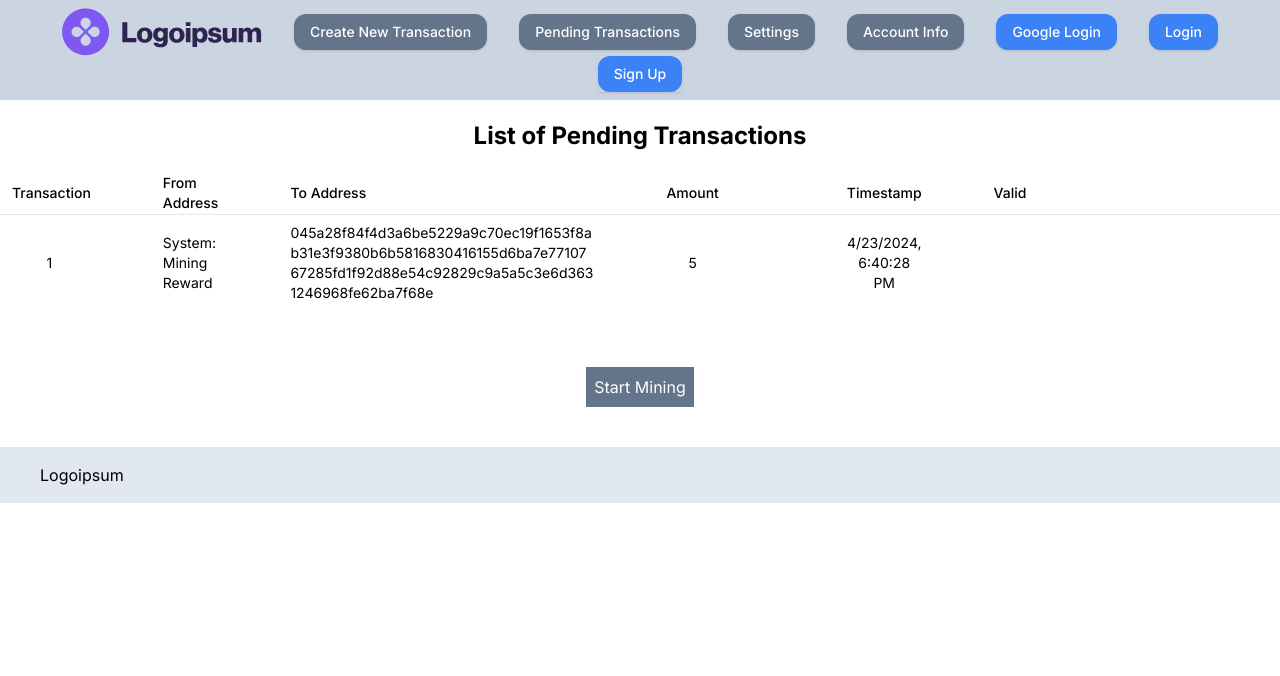
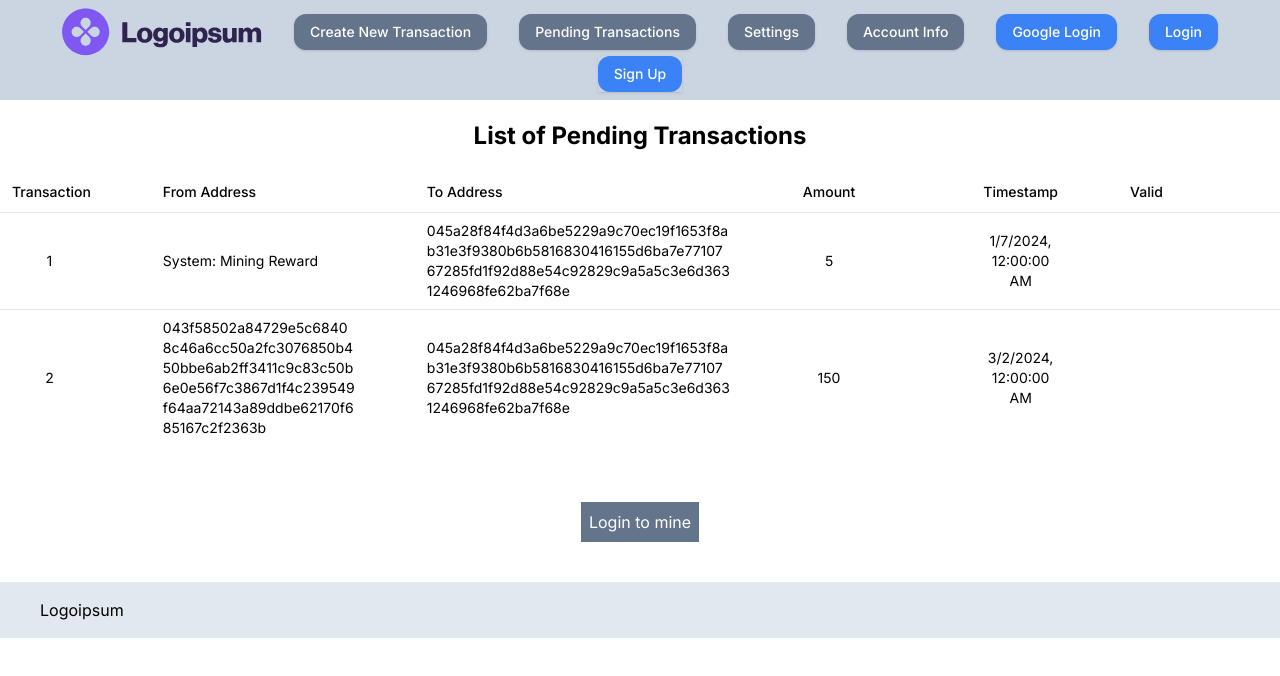
Before and after one commit to crooks-s/malt-coin, a Next.js app: page /transactions/pending in a window 1280 px wide. Shown: the top 676 px of the page. Built offline with nearby package versions, Linux system fonts and the light colour scheme; no server answers.

Commit message:
fix transaction updates, fix protected pages

```diff
--- a/app/login/page.jsx
+++ b/app/login/page.jsx
@@ -13,14 +13,15 @@ const LoginPage = () => {
 
   const handleSubmit = (e) => {
     e.preventDefault();
-    const user = users.find((user) => user.username === username);
+
+    const user = users.find((user) => user.username === username.trim());
 
     if (!user || user.password !== password) {
       setErrors(["Invalid username or password"]);
       return;
     }
 
-    if (username === user.username && password === user.password) {
+    if (username.trim() === user.username && password === user.password) {
       useLoginStore.setState({ isLoggedIn: true });
       useLoginStore.setState({ user });
       alert("Login successful");
--- a/app/signup/page.jsx
+++ b/app/signup/page.jsx
@@ -2,7 +2,7 @@
 import React from "react";
 import { useForm } from "react-hook-form";
 import { Button } from "@/components/ui/button";
-import users from "@/bc-instance/users/data";
+import users from "@/bc-instance/data";
 
 const SignUp = () => {
   const idCounter = users.length + 1;
--- a/app/transactions/create/page.jsx
+++ b/app/transactions/create/page.jsx
@@ -14,6 +14,8 @@ const CreateTransaction = () => {
   const [otherUsers, setOtherUsers] = useState([]);
   const [balance, setBalance] = useState(0);
   const [selectedRecipient, setSelectedRecipient] = useState("");
+  const [senderAddress, setSenderAddress] = useState("");
+  const [amount, setAmount] = useState(0);
 
   const handleRecipientChange = (e) => {
     setSelectedRecipient(e.target.value);
@@ -21,6 +23,7 @@ const CreateTransaction = () => {
 
   useEffect(() => {
     if (user) {
+      setSenderAddress(user.publicKey); // get sender address
       setOtherUsers(users.filter((u) => u.username !== user.username)); // get other users
       setBalance(blockchainInstance.getBalanceOfAddress(user.publicKey)); // get balance
     }
@@ -28,15 +31,12 @@ const CreateTransaction = () => {
 
   const handleSubmit = (e) => {
     e.preventDefault();
-    const senderAddress = e.target[0].value;
-    const recipientAddress = e.target[1].value;
-    const amount = e.target[2].value;
 
-    if (!senderAddress || !recipientAddress || !amount) {
+    if (!senderAddress || !selectedRecipient || !amount) {
       e.preventDefault();
       alert("Please fill in all fields");
       return;
-    } else if (amount > user.maltBalance) {
+    } else if (amount > balance) {
       e.preventDefault();
       alert("Insufficient balance");
       return;
@@ -46,21 +46,14 @@ const CreateTransaction = () => {
       return;
     }
 
-    // for testing purposes. this should be removed and changed to the current date
-    let date = new Date(2024, 2, 2);
-    let ms = date.getTime();
-
     const tx = new Transaction(
       senderAddress,
-      recipientAddress,
+      selectedRecipient,
       amount,
-      ms // temp date for testing
+      new Date().toLocaleString()
     );
-    tx.signTransaction(user.keyObj); // temp using first key
+    tx.signTransaction(user.keyObj);
     blockchainInstance.addTransaction(tx);
-    e.target[1].value = "";
-    e.target[2].value = "";
-    user.maltBalance -= amount;
     alert("Transaction created");
     router.push("/transactions/pending");
   };
@@ -115,8 +108,10 @@ const CreateTransaction = () => {
               <input
                 className="border border-gray-300 rounded-md p-2"
                 type="number"
+                value={amount}
+                onChange={(e) => setAmount(e.target.value)}
                 min="0"
-                max={user.maltWallet}
+                max={balance}
                 placeholder="Amount"
               />
             </div>
--- a/app/transactions/pending/page.jsx
+++ b/app/transactions/pending/page.jsx
@@ -1,15 +1,17 @@
 "use client";
 
 import TableWrapper from "@/components/transactions/table-wrapper";
-import { blockchainInstance, walletKeys } from "@/bc-instance/data";
+import { blockchainInstance } from "@/bc-instance/data";
 import { useRouter } from "next/navigation";
+import { useLoginStore } from "@/store";
 
 const PendingTransactionsPage = () => {
   const router = useRouter();
+  const isLoggedIn = useLoginStore((state) => state.isLoggedIn);
 
   const handleSubmit = (e) => {
     e.preventDefault();
-    blockchainInstance.minePendingTransactions(walletKeys[0].publicKey);
+    blockchainInstance.minePendingTransactions(user.publicKey);
     router.push("/");
     alert("Mining successful");
   };
@@ -18,12 +20,21 @@ const PendingTransactionsPage = () => {
     <>
       <TableWrapper transactions={blockchainInstance.pendingTransactions} />
       <div className="flex items-center justify-center pb-10 pt-14">
+        {isLoggedIn ? (
+          <button
+            onClick={handleSubmit}
+            className="bg-slate-500 text-white p-2 rounded-md "
+          >
+            Start Mining
+          </button>
+        ) :
         <button
-          onClick={handleSubmit}
-          className="bg-slate-500 text-white p-2 rounded-md "
-        >
-          Start Mining
-        </button>
+        onClick={handleSubmit}
+        className="bg-slate-500 text-white p-2 rounded-md cursor-not-allowed "
+        disabled={true}
+      >
+        Login to mine
+      </button>}
       </div>
     </>
   );
--- a/bc-instance/blockchain.js
+++ b/bc-instance/blockchain.js
@@ -101,13 +101,26 @@ class Blockchain {
   }
 
   distributeInitalSupply(address1, address2, address3) {
-    const date = new Date(2024, 0, 1);
-    const ms = date.getTime();
-    const tx1 = new Transaction("Initial distribution", address1, 1000, ms);
+    const tx1 = new Transaction(
+      "Initial distribution",
+      address1,
+      1000,
+      new Date(2024, 0, 1).getTime()
+    );
     this.pendingTransactions.push(tx1);
-    const tx2 = new Transaction("Initial distribution", address2, 2000, ms);
+    const tx2 = new Transaction(
+      "Initial distribution",
+      address2,
+      2000,
+      new Date(2024, 0, 1).getTime()
+    );
     this.pendingTransactions.push(tx2);
-    const tx3 = new Transaction("Initial distribution", address3, 1500, ms);
+    const tx3 = new Transaction(
+      "Initial distribution",
+      address3,
+      1500,
+      new Date(2024, 0, 1).getTime()
+    );
     this.pendingTransactions.push(tx3);
     this.totalSupply -= 4500;
   }
@@ -116,11 +129,12 @@ class Blockchain {
     return this.chain[this.chain.length - 1];
   }
 
-  minePendingTransactions(miningRewardAddress) {
-    const date = new Date(2024, 2, 1);
-    const ms = date.getTime();
+  minePendingTransactions(
+    miningRewardAddress,
+    timestamp = new Date().getTime()
+  ) {
     let block = new Block(
-      ms,
+      timestamp,
       this.pendingTransactions,
       this.getLatestBlock().hash
     );
@@ -129,7 +143,7 @@ class Blockchain {
 
     // pend the mining reward for the next miner
     this.pendingTransactions = [
-      new Transaction(null, miningRewardAddress, this.miningReward, ms),
+      new Transaction(null, miningRewardAddress, this.miningReward, timestamp),
     ];
   }
 
@@ -159,9 +173,16 @@ class Blockchain {
         }
       }
     }
+    for (const transaction of this.pendingTransactions) {
+      if (transaction.fromAddress === address) {
+        balance -= transaction.amount;
+        // if (transaction.toAddress === address) {
+        //   balance += transaction.amount;
+        // }
+      }
+    }
     return balance;
   }
-
 
   isChainValid() {
     for (let i = 1; i < this.chain.length; i++) {
--- a/bc-instance/data.js
+++ b/bc-instance/data.js
@@ -67,34 +67,74 @@ blockchainInstance.distributeInitalSupply(
 
 // Create some transactions
 // block 1
-let date = new Date(2024, 0, 2);
-let ms = date.getTime();
-const tx1 = new Transaction(users[0].publicKey, users[1].publicKey, 200, ms);
+const tx1 = new Transaction(
+  users[0].publicKey,
+  users[1].publicKey,
+  200,
+  new Date(2024, 0, 2).getTime()
+);
 tx1.signTransaction(users[0].keyObj);
 blockchainInstance.addTransaction(tx1);
-const tx1_2 = new Transaction(users[0].publicKey, users[2].publicKey, 50, ms);
+
+const tx1_2 = new Transaction(
+  users[0].publicKey,
+  users[2].publicKey,
+  50,
+  new Date(2024, 0, 2).getTime()
+);
 tx1_2.signTransaction(users[0].keyObj);
 blockchainInstance.addTransaction(tx1_2);
-blockchainInstance.minePendingTransactions(users[0].publicKey);
+new Date(2024, 10, 10).getTime();
+blockchainInstance.minePendingTransactions(
+  users[0].publicKey,
+  new Date(2024, 0, 3).getTime()
+);
 
 // block 2
-date = new Date(2024, 0, 3);
-ms = date.getTime();
-const tx2 = new Transaction(users[0].publicKey, users[1].publicKey, 300, ms);
+const tx2 = new Transaction(
+  users[0].publicKey,
+  users[1].publicKey,
+  300,
+  new Date(2024, 0, 4).getTime()
+);
 tx2.signTransaction(users[0].keyObj);
 blockchainInstance.addTransaction(tx2);
-const tx2_2 = new Transaction(users[0].publicKey, users[2].publicKey, 50, ms);
+const tx2_2 = new Transaction(
+  users[0].publicKey,
+  users[2].publicKey,
+  50,
+  new Date(2024, 0, 4).getTime()
+);
 tx2_2.signTransaction(users[0].keyObj);
 blockchainInstance.addTransaction(tx2_2);
-blockchainInstance.minePendingTransactions(users[1].publicKey);
+blockchainInstance.minePendingTransactions(
+  users[1].publicKey,
+  new Date(2024, 0, 5).getTime()
+);
 
 // block 3
-date = new Date(2024, 0, 4);
-ms = date.getTime();
-const tx3 = new Transaction(users[1].publicKey, users[2].publicKey, 150, ms);
+const tx3 = new Transaction(
+  users[1].publicKey,
+  users[2].publicKey,
+  150,
+  new Date(2024, 0, 6).getTime()
+);
 tx3.signTransaction(users[1].keyObj);
 blockchainInstance.addTransaction(tx3);
-blockchainInstance.minePendingTransactions(users[2].publicKey);
+blockchainInstance.minePendingTransactions(
+  users[2].publicKey,
+  new Date(2024, 0, 7).getTime()
+);
+
+// add pending transaction
+const tx4 = new Transaction(
+  users[0].publicKey,
+  users[2].publicKey,
+  150,
+  new Date(2024, 2, 2).getTime()
+);
+tx4.signTransaction(users[0].keyObj);
+blockchainInstance.addTransaction(tx4);
 
 export { blockchainInstance };
 export default users;
--- a/components/HeaderBtns/HeaderLogout.jsx
+++ b/components/HeaderBtns/HeaderLogout.jsx
@@ -1,9 +1,12 @@
+"use client";
 import React from "react";
 import { Button } from "@/components/ui/button";
 import { getAuth, signOut } from "firebase/auth";
 import { useLoginStore } from "@/store"; // global state
+import { useRouter } from "next/navigation";
 
 const HeaderLogout = () => {
+  const router = useRouter();
 
   const googleSignout = () => {
     const auth = getAuth();
@@ -12,6 +15,7 @@ const HeaderLogout = () => {
         useLoginStore.setState({ isLoggedIn: false });
         useLoginStore.setState({ user: null });
         console.log("User logged out.");
+        router.push("/");
       })
       .catch((error) => {
         console.error(error.message);
--- a/components/table-wrapper.jsx
+++ b/components/table-wrapper.jsx
@@ -9,12 +9,7 @@ import {
   TableRow,
 } from "/components/ui/table";
 
-const TableWrapper = ({
-  selectedBlock,
-}) => {
-
-  const formattedDate = new Date(selectedBlock.timestamp).toLocaleString();
-
+const TableWrapper = ({ selectedBlock }) => {
   return (
     <Table>
       <TableHeader>
@@ -31,24 +26,22 @@ const TableWrapper = ({
       <TableBody>
         {selectedBlock.transactions.map((transaction, index) => (
           <TableRow key={index}>
-            <TableCell className="w-2 text-center">
-              {index + 1}
-            </TableCell>
-            <TableCell
-              className="max-w-xs overflow-hidden break-words px-16"
-            >
+            <TableCell className="w-2 text-center">{index + 1}</TableCell>
+            <TableCell className="max-w-xs overflow-hidden break-words px-16">
               {transaction.fromAddress
                 ? transaction.fromAddress
                 : "System: Mining Reward"}
             </TableCell>
-            <TableCell
-              className="max-w-xs overflow-hidden break-words"
-            >
+            <TableCell className="max-w-xs overflow-hidden break-words">
               {transaction.toAddress}
             </TableCell>
-            <TableCell className="w-2 text-center px-16" >{transaction.amount}</TableCell>
-            <TableCell className="w-2 text-center px-16">{formattedDate}</TableCell>
-            <TableCell >
+            <TableCell className="w-2 text-center px-16">
+              {transaction.amount}
+            </TableCell>
+            <TableCell className="w-2 text-center px-16">
+              {new Date(transaction.timestamp).toLocaleString()}
+            </TableCell>
+            <TableCell>
               {selectedBlock.hasValidTransactions() ? "yes" : "no"}
             </TableCell>
           </TableRow>
--- a/components/transactions/table-wrapper.jsx
+++ b/components/transactions/table-wrapper.jsx
@@ -1,5 +1,3 @@
-"use client";
-
 import {
   Table,
   TableBody,
@@ -11,12 +9,13 @@ import {
 } from "@/components/ui/table";
 
 const TableWrapper = ({ transactions }) => {
-
-  const formattedDate = new Date().toLocaleString();
+  const formattedDate = (ms) => new Date(ms).toLocaleString();
 
   return (
     <>
-    <h1 className="text-2xl font-bold text-center py-5">List of Pending Transactions</h1>
+      <h1 className="text-2xl font-bold text-center py-5">
+        List of Pending Transactions
+      </h1>
       <Table>
         <TableHeader>
           <TableRow>
@@ -32,26 +31,25 @@ const TableWrapper = ({ transactions }) => {
         <TableBody>
           {transactions.map((transaction, index) => (
             <TableRow key={index}>
-              <TableCell key={`transaction_${index}`} className="w-2 text-center">
+              <TableCell
+                key={`transaction_${index}`}
+                className="w-2 text-center"
+              >
                 {index + 1}
               </TableCell>
-              <TableCell
-                className="max-w-xs overflow-hidden break-words px-16"
-              >
+              <TableCell className="max-w-xs overflow-hidden break-words px-16">
                 {transaction.fromAddress
                   ? transaction.fromAddress
                   : "System: Mining Reward"}
               </TableCell>
-              <TableCell
-                className="max-w-xs overflow-hidden break-words"
-              >
+              <TableCell className="max-w-xs overflow-hidden break-words">
                 {transaction.toAddress}
               </TableCell>
-              <TableCell className="w-2 text-center px-16" >
+              <TableCell className="w-2 text-center px-16">
                 {transaction.amount}
               </TableCell>
-              <TableCell className="w-2 text-center px-16" >
-                {formattedDate}
+              <TableCell className="w-2 text-center px-16">
+                {formattedDate(transaction.timestamp)}
               </TableCell>
             </TableRow>
           ))}
```
Also changed, not shown: app/settings/page.jsx (+12 -0 lines).
